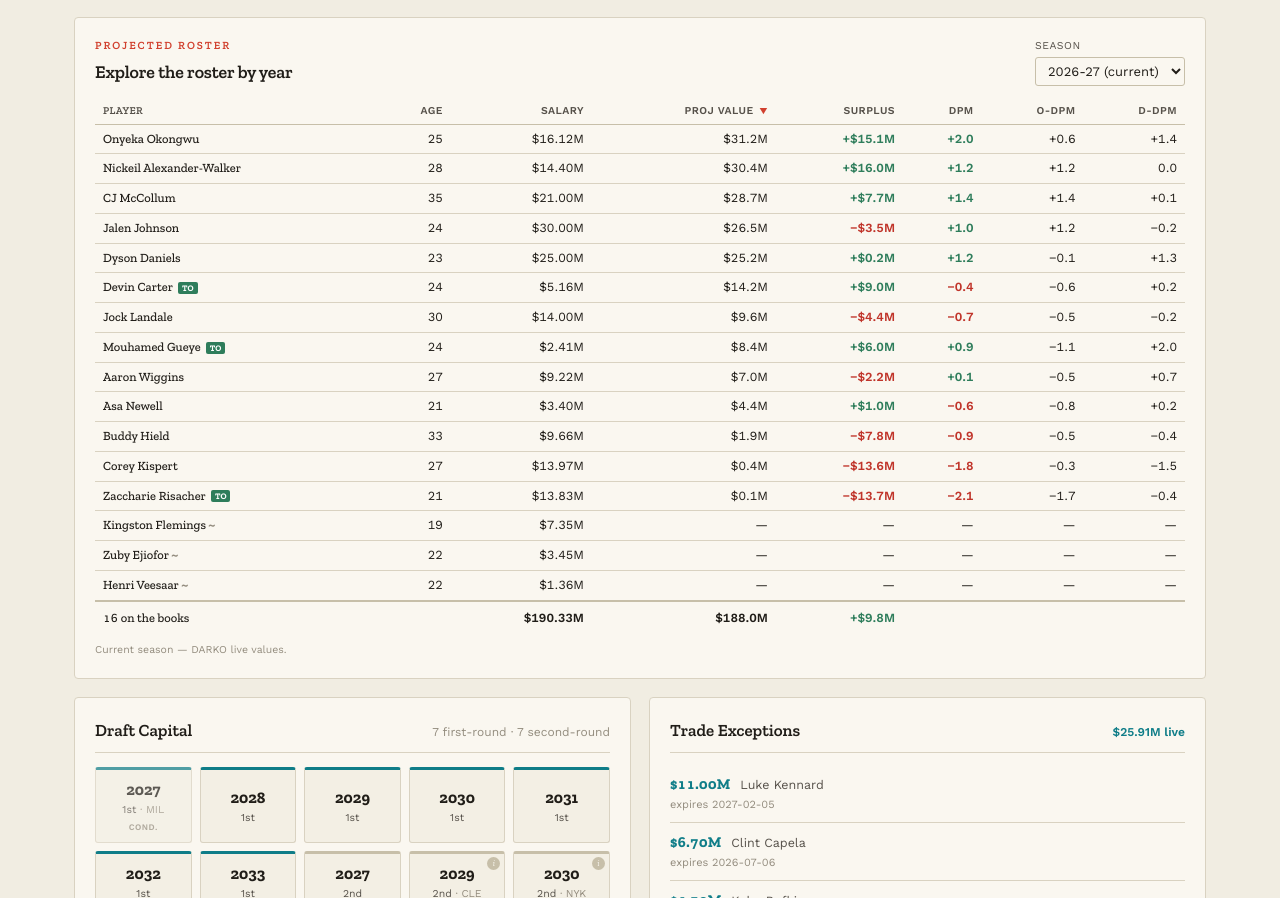
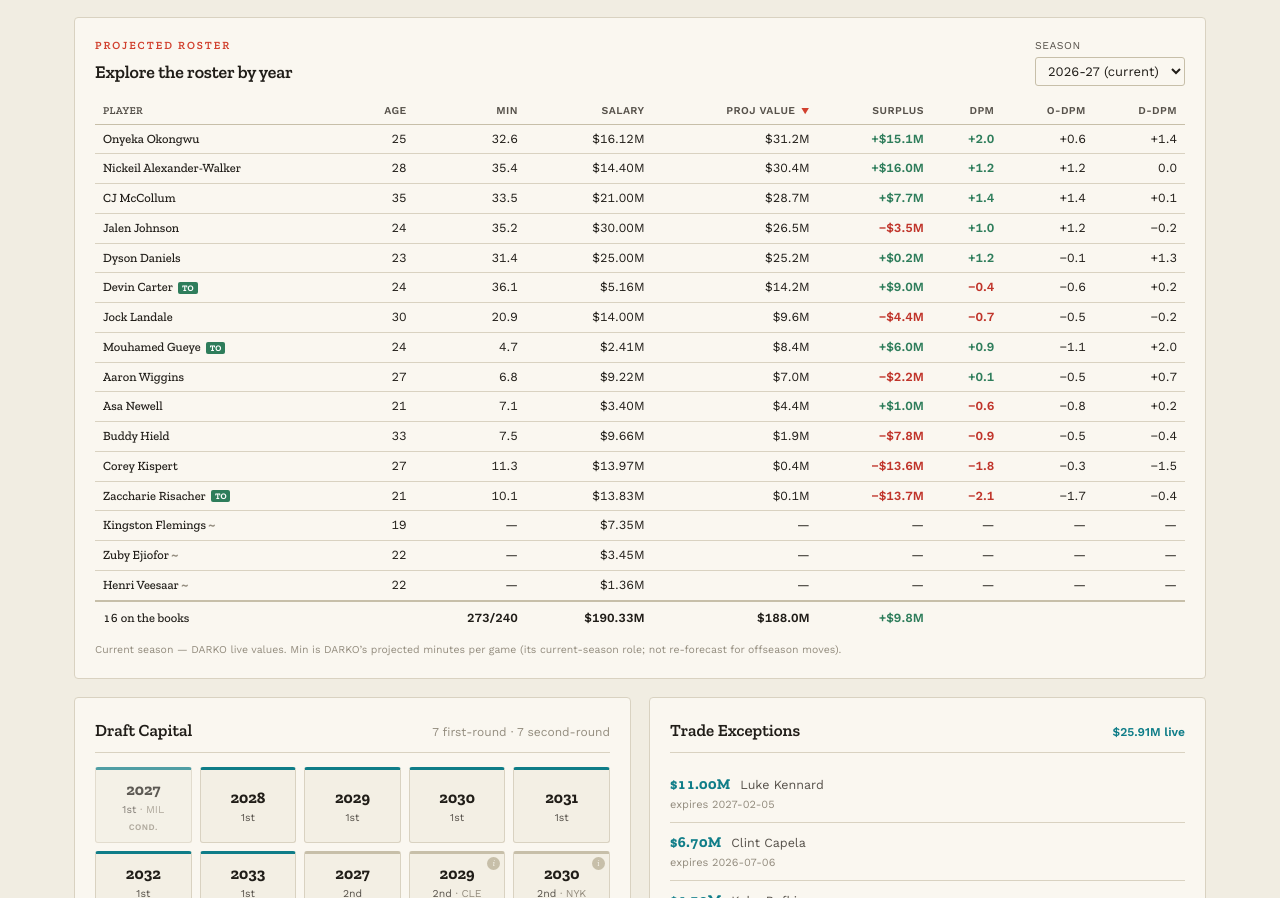
Before and after one commit to jbw4rc/jbw-app-creation, a React (Vite) app: page / in a window 1280 px wide. Shown: the part 2230-3128 px from the top of the page. Built offline with nearby package versions, Linux system fonts and the light colour scheme.

Commit message:
Projected Roster: add DARKO projected minutes (Min) column
Show DARKO's projected minutes per game in the current-season view (future
years left blank, since DARKO gives a single current projection). Team total
displays as sum/240 to surface the finite minutes budget behind team value.

```diff
--- a/src/components/RosterProjection.tsx
+++ b/src/components/RosterProjection.tsx
@@ -30,6 +30,7 @@ interface ProjRow {
   player: Player;
   option: ContractOption;
   age: number | null;
+  min: number | null; // DARKO projected minutes per game (current season only)
   salary: number; // nominal $ that season
   value: number | null; // $M projected market value
   surplus: number | null; // $M
@@ -39,7 +40,7 @@ interface ProjRow {
   matched: boolean;
 }
 
-type SortKey = 'name' | 'age' | 'salary' | 'value' | 'surplus' | 'dpm' | 'odpm' | 'ddpm';
+type SortKey = 'name' | 'age' | 'min' | 'salary' | 'value' | 'surplus' | 'dpm' | 'odpm' | 'ddpm';
 
 function buildRows(team: Team, season: number): ProjRow[] {
   const k = season - CURRENT_SEASON;
@@ -58,6 +59,9 @@ function buildRows(team: Team, season: number): ProjRow[] {
       player: p,
       option: cy.option,
       age: baseAge != null ? Math.round(baseAge + k) : null,
+      // DARKO projects a single (current-season) minutes figure; we don't
+      // forecast future-year minutes, so it's shown only for the current year.
+      min: k === 0 ? d?.min ?? null : null,
       salary: cy.salary,
       value,
       surplus: value != null ? value - cy.salary / 1_000_000 : null,
@@ -73,6 +77,7 @@ function buildRows(team: Team, season: number): ProjRow[] {
 const dpmFmt = (n: number | null) =>
   n == null ? '—' : `${n > 0 ? '+' : n < 0 ? '−' : ''}${Math.abs(n).toFixed(1)}`;
 const mFmt = (n: number | null) => (n == null ? '—' : `$${n.toFixed(1)}M`);
+const minFmt = (n: number | null) => (n == null ? '—' : n.toFixed(1));
 const surFmt = (n: number | null) =>
   n == null ? '—' : `${n >= 0 ? '+' : '−'}$${Math.abs(n).toFixed(1)}M`;
 
@@ -99,7 +104,8 @@ export function RosterProjection({ team }: { team: Team }) {
     const salary = rows.reduce((s, r) => s + r.salary, 0);
     const value = rows.reduce((s, r) => s + (r.value ?? 0), 0);
     const surplus = rows.reduce((s, r) => s + (r.surplus ?? 0), 0);
-    return { salary, value, surplus, count: rows.length };
+    const min = rows.reduce((s, r) => s + (r.min ?? 0), 0);
+    return { salary, value, surplus, min, count: rows.length };
   }, [rows]);
 
   const sortBy = (key: SortKey, higherFirst = true) => {
@@ -144,6 +150,9 @@ export function RosterProjection({ team }: { team: Team }) {
               <th className="sortable" onClick={() => sortBy('age')} title="Age that season">
                 Age {arrow('age')}
               </th>
+              <th className="sortable" onClick={() => sortBy('min')} title="DARKO projected minutes per game (current season)">
+                Min {arrow('min')}
+              </th>
               <th className="sortable" onClick={() => sortBy('salary')} title="Cap hit that season">
                 Salary {arrow('salary')}
               </th>
@@ -175,6 +184,7 @@ export function RosterProjection({ team }: { team: Team }) {
                     {!r.matched && <span className="rp-nomatch" title="No DARKO match"> ~</span>}
                   </td>
                   <td>{r.age ?? '—'}</td>
+                  <td>{minFmt(r.min)}</td>
                   <td>{money(r.salary)}</td>
                   <td>{mFmt(r.value)}</td>
                   <td className={r.surplus == null ? '' : r.surplus >= 0 ? 'rp-pos' : 'rp-neg'}>
@@ -188,7 +198,7 @@ export function RosterProjection({ team }: { team: Team }) {
             })}
             {rows.length === 0 && (
               <tr>
-                <td colSpan={8} className="rp-empty">No players under contract this season.</td>
+                <td colSpan={9} className="rp-empty">No players under contract this season.</td>
               </tr>
             )}
           </tbody>
@@ -197,6 +207,9 @@ export function RosterProjection({ team }: { team: Team }) {
               <tr>
                 <td className="rp-name">{totals.count} on the books</td>
                 <td />
+                <td title={k === 0 ? 'Sum of projected minutes; a game has 240 to allocate' : undefined}>
+                  {k === 0 && totals.min > 0 ? `${totals.min.toFixed(0)}/240` : ''}
+                </td>
                 <td>{money(totals.salary)}</td>
                 <td>{mFmt(totals.value)}</td>
                 <td className={totals.surplus >= 0 ? 'rp-pos' : 'rp-neg'}>{surFmt(totals.surplus)}</td>
@@ -210,8 +223,8 @@ export function RosterProjection({ team }: { team: Team }) {
       </div>
       <p className="rp-foot">
         {k === 0
-          ? 'Current season — DARKO live values.'
-          : `Projected ${k} year${k > 1 ? 's' : ''} out: value aged by the empirical DARKO curve (pre-peak players can appreciate, veterans decline) and grown with the cap; DPM aged the same way. Salary is the contracted figure.`}
+          ? 'Current season — DARKO live values. Min is DARKO’s projected minutes per game (its current-season role; not re-forecast for offseason moves).'
+          : `Projected ${k} year${k > 1 ? 's' : ''} out: value aged by the empirical DARKO curve (pre-peak players can appreciate, veterans decline) and grown with the cap; DPM aged the same way. Minutes aren’t projected for future years. Salary is the contracted figure.`}
       </p>
     </div>
   );
```
